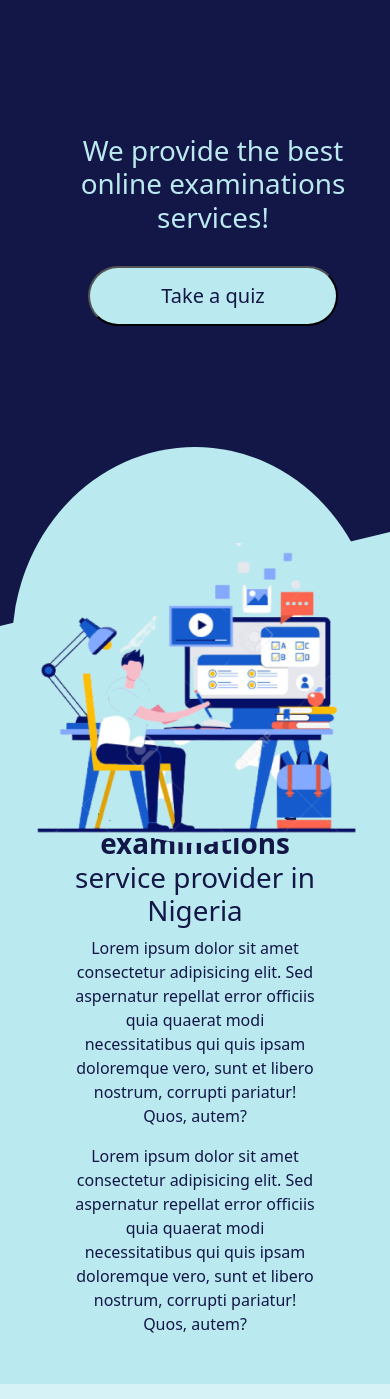
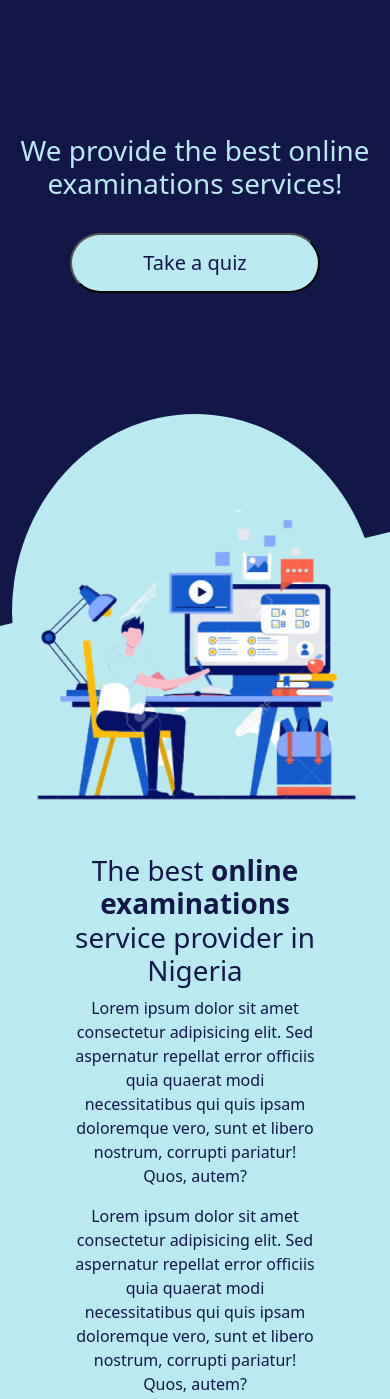
Before and after one commit to Goodness-Chukwudi/EduQuiz, a plain HTML site: page index.html in a window 390 px wide. Shown: the part 180-1579 px from the top of the page. Drawn offline with nearby package versions, Linux system fonts and the light colour scheme; files whose address does not match are found by name.

```diff
--- a/assets/css/home.css
+++ b/assets/css/home.css
@@ -91,4 +91,7 @@
 	.quiz-id {
 		width: 100%;
 	}
+	.write-up {
+		margin-top: 180px !important;
+	}
 }
--- a/index.html
+++ b/index.html
@@ -149,7 +149,7 @@
 					"
 				>
 					<div class="row align-items-center text-center">
-						<div class="col-lg-6 ps-5">
+						<div class="col-lg-6">
 							<p class="h1 service pt-2">
 								We provide the best online examinations
 								services!
```
